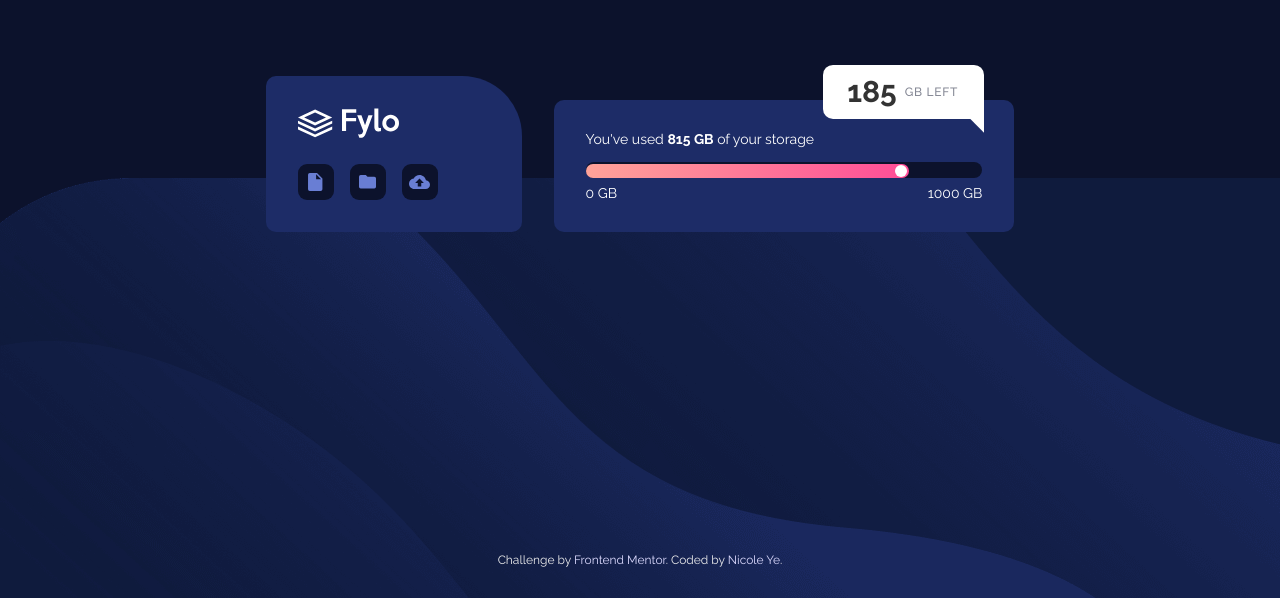
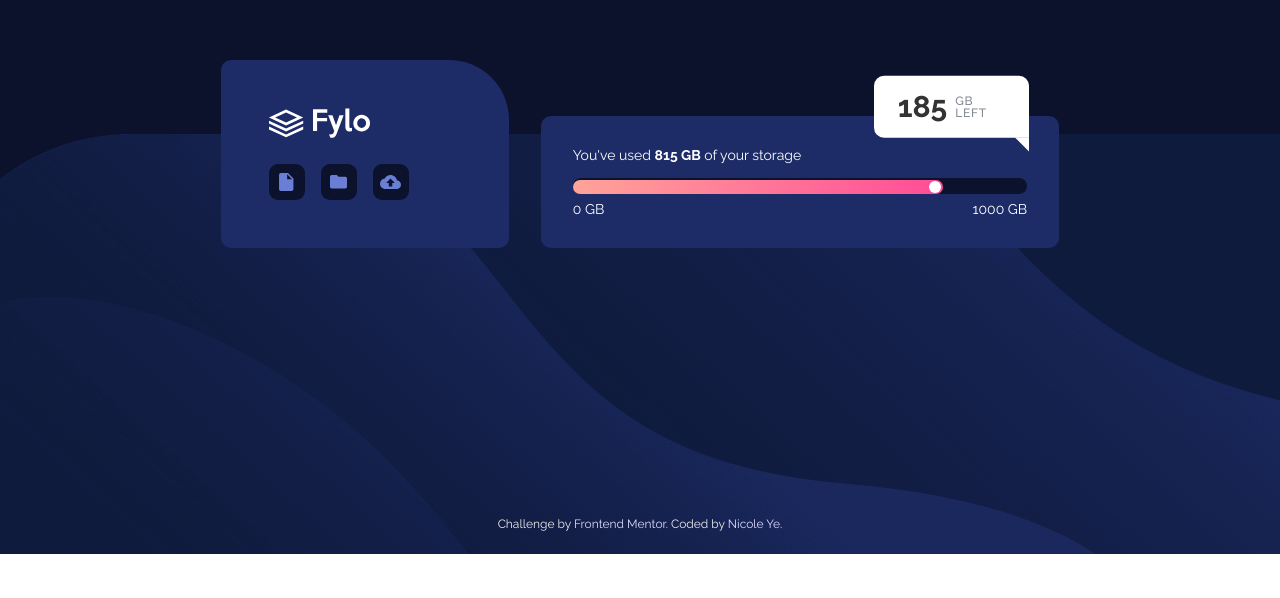
Before and after one commit to nicoleyip/practices, a plain HTML site: page fylo-data-storage-component-master/index.html in a window 1280 px wide. Shown: the part 246-844 px from the top of the page. After the commit the page ends 800 px from the top, so only its background shows below. Drawn offline with Linux system fonts and the light colour scheme.

Commit message:
fix flexbox gap in safari, and other layout problems

```diff
--- a/fylo-data-storage-component-master/css/queries.css
+++ b/fylo-data-storage-component-master/css/queries.css
@@ -3,10 +3,10 @@
 /************************/
 
 @media (max-width: 375px) {
-  body {
+  .section-fylo {
     background-image: url("../images/bg-mobile.png");
 
-    background-position: center;
+    background-position: top;
   }
 
   .container {
@@ -80,10 +80,32 @@
   }
 }
 
+/***************************/
+/* FIXING SAFARI FLEXBOX GAP */
+/***************************/
+
+.no-flexbox-gap .container div:not(:last-child) {
+  margin-right: 3.2rem;
+}
+
+.no-flexbox-gap .operation-icon:not(:last-child) {
+  margin-right: 1.6rem;
+}
+
+.no-flexbox-gap .storage-left-inner span:not(:last-child) {
+  margin-right: 0.8rem;
+}
+
+@media (max-width: 375px) {
+  .no-flexbox-gap .container div:not(:last-child) {
+    margin-bottom: 1.6rem;
+  }
+}
+
 /*
 - Font size (px)
 10 / 12 / 14 / 16 / 18 / 20 / 24 / 30 / 36 / 44 / 52 / 62 / 74 / 86 / 98
 
 - Spacing system (px)
 2 / 4 / 8 / 12 / 16 / 24 / 32 / 48 / 64 / 80 / 96 / 128
-*/
+*/ ;
--- a/fylo-data-storage-component-master/css/style.css
+++ b/fylo-data-storage-component-master/css/style.css
@@ -13,12 +13,6 @@ body {
   font-weight: 400;
   line-height: 1;
   color: #fff;
-
-  background-color: #0c122c;
-  /* How background-image be flexible with viewport? */
-  background-image: url("../images/bg-desktop.png");
-  background-repeat: no-repeat;
-  background-position: bottom;
 }
 
 /************************/
@@ -26,16 +20,22 @@ body {
 /************************/
 
 .section-fylo {
+  background-color: #0c122c;
+  /* How background-image be flexible with viewport? */
+  background-image: url("../images/bg-desktop.png");
+  background-repeat: no-repeat;
+  background-position: bottom;
   height: 100vh;
 
   display: flex;
   align-items: center;
   justify-content: center;
+  position: relative;
 }
 
 .container {
   width: 100%;
-  padding: 12.8rem;
+  padding: 0 6.4rem;
   display: flex;
   gap: 3.2rem;
   justify-content: center;
@@ -45,12 +45,12 @@ body {
 .operations,
 .storage {
   background-color: #1d2c67;
-  padding: 3.2rem;
   border-radius: 10px;
 }
 
 .operations {
   width: 25%;
+  padding: 4.8rem;
   border-top-right-radius: 60px;
 }
 
@@ -84,6 +84,7 @@ body {
 
 .storage {
   width: 45%;
+  padding: 3.2rem;
   font-size: 1.4rem;
   position: relative;
 }
@@ -133,7 +134,7 @@ body {
 .storage-left {
   background-color: #fff;
   color: hsl(229, 7%, 55%);
-  width: 35%;
+  width: 30%;
   position: absolute;
   top: 0;
   right: 3rem;
@@ -143,7 +144,7 @@ body {
 }
 
 .storage-left-inner {
-  padding: 1.2rem 2.4rem;
+  padding: 1.6rem 2.4rem;
   position: relative;
   display: flex;
   gap: 0.8rem;
@@ -186,11 +187,12 @@ body {
 /* Footer */
 /************************/
 
-.footer {
-  margin-bottom: 3.2rem;
+.copyright {
   color: #eee;
   font-size: 1.2rem;
   text-align: center;
+  position: absolute;
+  bottom: 2.4rem;
 }
 
 .links:link,
--- a/fylo-data-storage-component-master/index.html
+++ b/fylo-data-storage-component-master/index.html
@@ -20,6 +20,8 @@
 
     <link rel="stylesheet" href="css/style.css" />
     <link rel="stylesheet" href="css/queries.css" />
+
+    <script defer src="js/script.js"></script>
 
     <title>Frontend Mentor | Fylo data storage component</title>
   </head>
@@ -62,9 +64,8 @@
           </div>
         </div>
       </div>
-    </section>
 
-    <footer class="footer">
+      <div class="copyright">
         Challenge by
         <a
           class="links"
@@ -73,6 +74,7 @@
           >Frontend Mentor</a
         >. Coded by
         <a class="links" href="https://github.com/nicoleyip">Nicole Ye</a>.
-    </footer>
+      </div>
+    </section>
   </body>
 </html>
--- /dev/null
+++ b/fylo-data-storage-component-master/js/script.js
@@ -0,0 +1,19 @@
+///////////////////////////////////////////////////////////
+// Fixing flexbox gap property missing in some Safari versions
+function checkFlexGap() {
+  var flex = document.createElement("div");
+  flex.style.display = "flex";
+  flex.style.flexDirection = "column";
+  flex.style.rowGap = "1px";
+
+  flex.appendChild(document.createElement("div"));
+  flex.appendChild(document.createElement("div"));
+
+  document.body.appendChild(flex);
+  var isSupported = flex.scrollHeight === 1;
+  flex.parentNode.removeChild(flex);
+  console.log(isSupported);
+
+  if (!isSupported) document.body.classList.add("no-flexbox-gap");
+}
+checkFlexGap();
```
Lines whose indentation alone changed are shown as unchanged.
